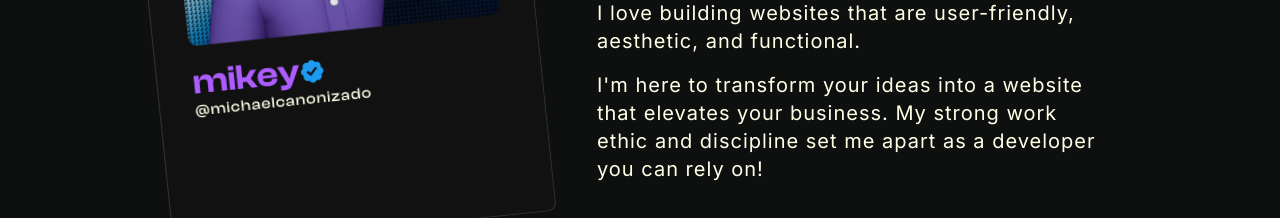
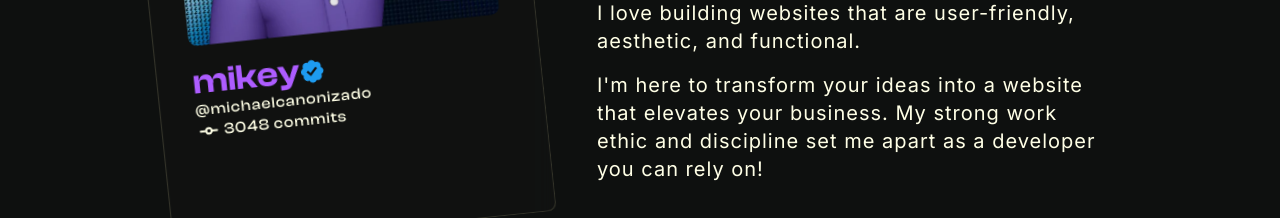
Before and after one commit to michaelcanonizado/michaelcanonizado, a Next.js app: page / in a window 1280 px wide. Shown: the part 3594-3812 px from the top of the page. Built offline with nearby package versions, Linux system fonts and the light colour scheme.

Commit message:
feat: add on hover commit increment effect on <ProfileCard/>

```diff
--- a/src/app/_sections/about/profile-card.tsx
+++ b/src/app/_sections/about/profile-card.tsx
@@ -1,12 +1,66 @@
+'use client';
+
+import { useEffect, useState } from 'react';
+
 import { ComponentBaseProps } from '@/types';
+import { motion } from 'framer-motion';
 
-import { TextHeading, TextSub } from '@/components/text';
 import Card from '@/components/card';
+import { TextBody, TextHeading, TextSub } from '@/components/text';
 import VerifiedBadge from '@/../public/about/verified-badge';
 import Image from 'next/image';
 
+const GitCommit = ({ className }: ComponentBaseProps) => {
+  return (
+    <svg
+      xmlns='http://www.w3.org/2000/svg'
+      className={className}
+      viewBox='0 0 24 24'
+      fill='none'
+      stroke='currentColor'
+      stroke-width='2'
+      stroke-linecap='round'
+      stroke-linejoin='round'
+    >
+      <circle cx='12' cy='12' r='3' />
+      <line x1='3' x2='9' y1='12' y2='12' />
+      <line x1='15' x2='21' y1='12' y2='12' />
+    </svg>
+  );
+};
+
 const ProfileCard = ({ className }: ComponentBaseProps) => {
+  const [isHovered, setIsHovered] = useState(false);
+  const [commitCount, setCommitCount] = useState(3048);
+
+  const onMouseEnter = () => {
+    console.log('Mouse enters card!!!');
+    setIsHovered(true);
+  };
+  const onMouseLeave = () => {
+    console.log('Mouse leaves card!!!');
+    setIsHovered(false);
+  };
+
+  useEffect(() => {
+    let interval: NodeJS.Timeout | null = null;
+    if (isHovered) {
+      interval = setInterval(() => {
+        setCommitCount(previousCount => previousCount + 1);
+      }, 100);
+    } else if (!isHovered && interval) {
+      clearInterval(interval);
+    }
+
+    return () => {
+      if (interval) {
+        clearInterval(interval);
+      }
+    };
+  }, [isHovered]);
+
   return (
+    <div onMouseEnter={onMouseEnter} onMouseLeave={onMouseLeave} className=''>
       <Card className={className}>
         <Card.Image>
           <Image
@@ -21,11 +75,15 @@ const ProfileCard = ({ className }: ComponentBaseProps) => {
             <TextHeading className='text-brand'>mikey</TextHeading>
             <VerifiedBadge className='h-[24px]' />
           </div>
-        <div className=''>
+
           <TextSub>@michaelcanonizado</TextSub>
+          <div className='glex-row flex items-center gap-xs'>
+            <GitCommit className='h-[20px] w-[20px]' />
+            <TextSub>{commitCount} commits</TextSub>
           </div>
         </Card.Text>
       </Card>
+    </div>
   );
 };
 
```
Lines whose indentation alone changed are shown as unchanged.
